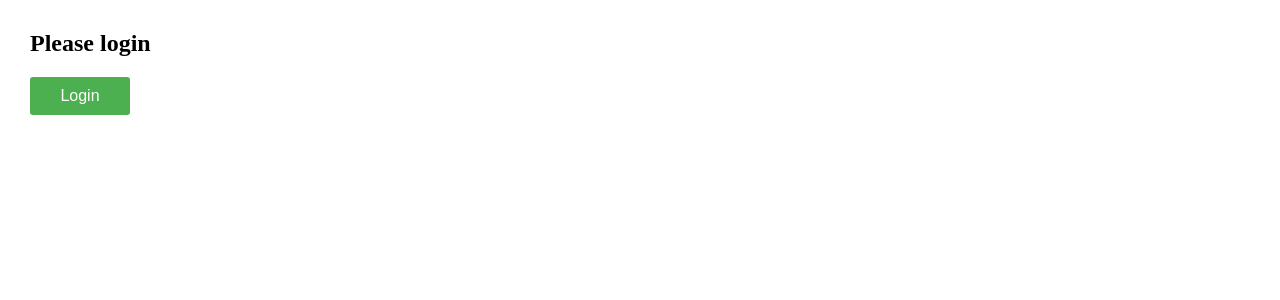
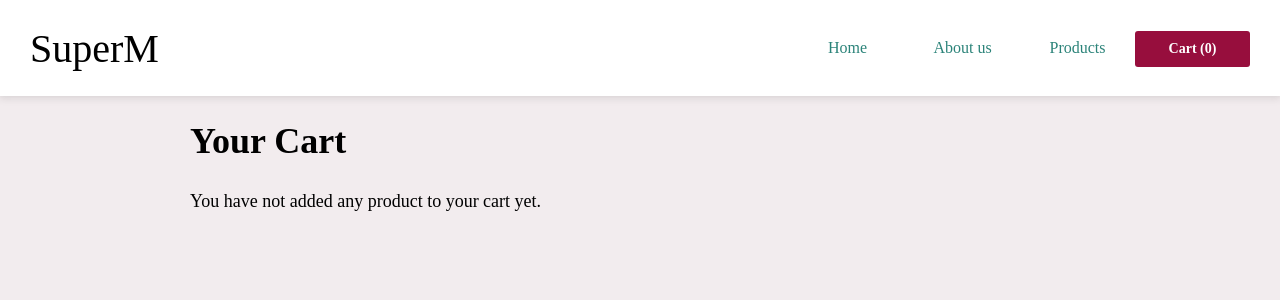
Before and after one commit to RodikYermak/super_m, a React (Create React App) app in the folder super/: page /cart in a window 1280 px wide. Shown: the top 300 px of the page. Built offline with nearby package versions, Linux system fonts and the light colour scheme.

Commit message:
super m shop

```diff
--- a/super/package.json
+++ b/super/package.json
@@ -12,6 +12,7 @@
     "jest": "^27.5.1",
     "react": "^18.2.0",
     "react-dom": "^18.2.0",
+    "react-router-dom": "^6.23.0",
     "react-scripts": "5.0.1",
     "web-vitals": "^2.1.4"
   },
--- /dev/null
+++ b/super/src/About.js
@@ -0,0 +1,23 @@
+export default function About() {
+    return (
+        <div className="about-layout">
+            <div>
+                <h1>About Us</h1>
+                <p>
+                    We started operations in 2020. We guarantee fresh produce.
+                    <br />
+                    Save time by shopping on our app and we'll deliver the products right to your
+                    home. <br />
+                    <em>We use Stripe to process your payment.</em>
+                </p>
+            </div>
+            <img
+                src="https://res.cloudinary.com/dbfn5lnvx/image/upload/q_auto,w_550/v1607770215/react-tutorial/supermarket/about.jpg"
+                height="275"
+                width="183"
+                className="rounded"
+                alt=""
+            />
+        </div>
+    );
+}
--- a/super/src/App.js
+++ b/super/src/App.js
@@ -1,28 +1,25 @@
-import React, { useState } from 'react';
-import StoreFront from './StoreFront';
+import React from 'react';
+import Navbar from './Navbar.js';
+import Home from './Home.js';
+import About from './About.js';
+import Products from './Products.js';
+import Cart from './Cart.js';
+import { BrowserRouter, Routes, Route } from 'react-router-dom';
 
-function App() {
-    const [loggedIn, setLoggedIn] = useState(false);
-
-    if (loggedIn) {
-        return (
-            <>
-                <StoreFront />
-                <button className="btn btn-outline" onClick={() => setLoggedIn(false)}>
-                    Logout
-                </button>
-            </>
-        );
-    } else {
-        return (
-            <>
-                <h2>Please login</h2>
-                <button className="btn btn-primary" onClick={() => setLoggedIn(true)}>
-                    Login
-                </button>
-            </>
-        );
-    }
-}
+const App = () => {
+    return (
+        <BrowserRouter>
+            <Navbar />
+            <div className="container">
+                <Routes>
+                    <Route path="/" element={<Home />}></Route>
+                    <Route path="/about" element={<About />}></Route>
+                    <Route path="/products" element={<Products />}></Route>
+                    <Route path="/cart" element={<Cart />}></Route>
+                </Routes>
+            </div>
+        </BrowserRouter>
+    );
+};
 
 export default App;
--- /dev/null
+++ b/super/src/Cart.js
@@ -0,0 +1,10 @@
+export default function Cart() {
+    return (
+        <div className="cart-layout">
+            <div>
+                <h1>Your Cart</h1>
+                <p>You have not added any product to your cart yet.</p>
+            </div>
+        </div>
+    );
+}
--- /dev/null
+++ b/super/src/Home.js
@@ -0,0 +1,25 @@
+import { Link } from 'react-router-dom';
+
+export default function Home() {
+    return (
+        <div className="home-layout">
+            <div>
+                <h1>Online shopping simplified</h1>
+                <p>
+                    Order your groceries from <em>SuperM</em> with our easy to use app, and get your
+                    products delivered straight to your doorstep.
+                </p>
+                <Link to="/products" className="btn btn-default">
+                    Start shopping
+                </Link>
+            </div>
+            <img
+                src="https://res.cloudinary.com/dbfn5lnvx/image/upload/q_auto,w_700/v1607770215/react-tutorial/supermarket/home.jpg"
+                width="350"
+                height="240"
+                className="rounded home-image"
+                alt=""
+            />
+        </div>
+    );
+}
--- /dev/null
+++ b/super/src/Navbar.js
@@ -0,0 +1,35 @@
+import { NavLink } from 'react-router-dom';
+
+export default function Navbar() {
+    return (
+        <nav className="navbar">
+            <NavLink to="/" className="nav-brand">
+                SuperM
+            </NavLink>
+            <ul>
+                <li className="nav-item">
+                    <NavLink className={({ isActive }) => (isActive ? 'active' : '')} to="/">
+                        Home
+                    </NavLink>
+                </li>
+                <li className="nav-item">
+                    <NavLink className={({ isActive }) => (isActive ? 'active' : '')} to="/about">
+                        About us
+                    </NavLink>
+                </li>
+                <li className="nav-item">
+                    <NavLink
+                        className={({ isActive }) => (isActive ? 'active' : '')}
+                        to="/products">
+                        Products
+                    </NavLink>
+                </li>
+                <li>
+                    <NavLink to="/cart" className="nav-item nav-cart btn btn-accent">
+                        Cart (0)
+                    </NavLink>
+                </li>
+            </ul>
+        </nav>
+    );
+}
--- /dev/null
+++ b/super/src/Products.js
@@ -0,0 +1,8 @@
+export default function Products() {
+    return (
+        <div className="products-layout">
+            <h1>Products</h1>
+            <p>Take a look at our products</p>
+        </div>
+    );
+}
--- a/super/src/index.css
+++ b/super/src/index.css
@@ -1,103 +1,467 @@
 :root {
-    --primary: #4caf50;
-    --secondary: #ffc107;
-    --light-gray: #dadce0;
-    --dark: #222;
+    --white: #fff;
+    --black: #000;
+
+    /* Primary colors*/
+    --primary-1: #2b8379;
+    --primary-2: #19a596;
+    --primary-3: #7fd1c7;
+    --primary-4: #7fd1c7;
+    --primary-5: #d0f3ef;
+
+    /* Neutral colors */
+    --neutral-1: #2c2c2c;
+    --neutral-2: #434343;
+    --neutral-3: #94868b;
+    --neutral-4: #d9cfd3;
+    --neutral-5: #f2ecee;
+
+    /* Accent-blue colors */
+    --accent-1: #970e3d;
+    --accent-2: #c43464;
+    --accent-3: #de7699;
+    --accent-4: #e6c3ce;
+    --accent-5: #fff2f7;
 }
 
 body {
-    margin: 30px;
+    background-color: var(--neutral-5);
+    margin: 0;
 }
 
-.btn {
-    padding: 10px 20px;
-    cursor: pointer;
-    min-width: 100px;
-    border: 0;
-    border-radius: 3px;
-    font-size: 16px;
-    color: white;
-    transition: opacity 180ms ease-out, transform 180ms ease-out;
-}
-.btn:hover {
-    opacity: 0.8;
-}
-.btn:active {
-    transform: translate(1px, 1px);
-}
-.btn-primary {
-    background-color: var(--primary);
-}
-.btn-outline {
-    border: 1px solid var(--dark);
-    color: var(--dark);
+h1 {
+    font-size: 36px;
+    font-weight: 600;
 }
 
-.store-front {
-    display: grid;
-    grid-gap: 30px;
-    grid-template-columns: 1fr 1fr;
+h2 {
+    font-size: 28px;
+    font-weight: 500;
+}
+
+h3 {
+    font-size: 24px;
+    font-weight: normal;
+}
+
+p {
+    line-height: 30px;
+    font-size: 18px;
+}
+
+a {
+    color: var(--primary-2);
+    font-weight: bold;
+    text-decoration: none;
+}
+a:hover {
+    text-decoration: underline;
+}
+
+.rounded {
+    border-radius: 30px;
+}
+
+.container {
+    max-width: 900px;
+    margin: 0 auto;
+    padding: 0 20px;
+}
+
+/* BUTTONS */
+.btn {
+    border-radius: 3px;
+    display: inline-block;
+    cursor: pointer;
+    font-size: 14px;
+    font-weight: 600;
+    padding: 13px 40px;
+    border: 0;
+    transition: background-color 200ms, color 200ms;
+}
+
+.btn-default {
+    color: var(--white);
+    background-color: var(--primary-1);
+}
+
+.btn-default:hover,
+.btn-outline:hover {
+    color: var(--white);
+    background-color: var(--primary-2);
+    text-decoration: none;
+}
+
+.btn-default:active,
+.btn-outline:active {
+    color: var(--primary-1);
+    background-color: var(--primary-4);
+}
+
+.btn-default[disabled],
+.btn-outline[disabled] {
+    color: var(--primary-4);
+    background-color: var(--primary-5);
+    cursor: default;
+}
+
+.btn-accent {
+    color: var(--white);
+    background-color: var(--accent-1);
+}
+
+.btn-accent:hover {
+    color: var(--white);
+    background-color: var(--accent-2);
+    text-decoration: none;
+}
+
+.btn-accent:active {
+    color: var(--accent-1);
+    background-color: var(--accent-4);
+}
+
+.btn-accent[disabled] {
+    color: var(--accent-4);
+    background-color: var(--accent-5);
+    cursor: default;
+}
+
+.btn-outline {
+    color: var(--primary-1);
+    background-color: var(--primary-4);
+    border: var(--primary-1) 2px solid;
+    box-shadow: 1px 1px 7px #c4c4c4;
+    padding: 8px 25px;
+    border-radius: 10px;
+}
+
+/* FORMS */
+.form h2 {
+    font-size: 24px;
+    font-weight: 400;
+}
+
+.form h3 {
+    font-size: 20px;
+    font-weight: 300;
+    margin-bottom: 15px;
+}
+
+.form-section {
+    border-bottom: var(--neutral-4) solid 1px;
     margin-bottom: 20px;
 }
 
+.input-required {
+    color: var(--primary-2);
+    text-decoration: none;
+    font-weight: bold;
+    padding: 0 1px;
+}
+
+.label {
+    display: block;
+    font-weight: 500;
+}
+
+.input {
+    font-size: 16px;
+    margin-top: 1em;
+    margin-bottom: 1.5em;
+    padding: 0.75em 0.5em;
+    min-width: 200px;
+    border: none;
+    border-left: 7px solid var(--neutral-4);
+    transition: border-left-color 160ms;
+    background-color: white;
+}
+
+::placeholder {
+    color: var(--neutral-4);
+}
+
+input:focus {
+    outline: none;
+    border-left: 7px solid var(--primary-1);
+}
+
+/* NAVBAR */
+.navbar {
+    background-color: white;
+    padding: 10px;
+    box-shadow: 0px 3px 7px 1px rgba(0, 0, 0, 0.07), 0px -3px 7px 1px rgba(0, 0, 0, 0.07);
+    display: flex;
+    align-items: center;
+    justify-content: space-between;
+}
+
+.nav-brand {
+    font-size: 40px;
+    font-weight: 450;
+    text-decoration: none;
+    padding-left: 20px;
+    color: initial;
+}
+.nav-brand:hover {
+    text-decoration: none;
+}
+.nav-brand:active {
+    color: var(--primary-1);
+}
+
+.navbar ul {
+    list-style-type: none;
+    overflow: hidden;
+    padding-right: 20px;
+    text-align: center;
+}
+
+.navbar li {
+    display: inline-block;
+}
+
+.nav-item a {
+    text-decoration: none;
+    font-weight: normal;
+    color: var(--primary-1);
+    display: inline-block;
+    text-align: center;
+    padding: 13px 20px;
+    min-width: 75px;
+}
+
+.nav-item:hover a {
+    text-decoration: none;
+    color: var(--primary-2);
+}
+
+.nav-item a.active {
+    font-weight: bold;
+}
+
+.nav-cart {
+    width: 65px;
+    text-align: center;
+    padding: 10px 25px;
+}
+
+/* TABS */
+.tabs {
+    margin: 0 0 40px 0;
+    border-bottom: var(--neutral-4) solid 1px;
+}
+
+.tabs ul {
+    list-style-type: none;
+    margin: 0;
+    padding: 0;
+    padding-bottom: 10px;
+}
+
+.tabs li {
+    display: inline-block;
+}
+
+.tabs a {
+    text-decoration: none;
+    padding-bottom: 10px;
+    color: var(--black);
+    padding-left: 15px;
+    padding-right: 15px;
+}
+.tabs .tab-active {
+    border-bottom: 7px solid var(--primary-1);
+}
+
+/* Pages */
+.home-layout {
+    display: grid;
+    grid-template-columns: 1fr auto;
+    place-items: center;
+    grid-gap: 20px;
+    padding-top: 40px;
+    padding-bottom: 40px;
+}
+
+.about-layout {
+    display: grid;
+    grid-template-columns: 1fr auto;
+    grid-gap: 20px;
+    padding-top: 40px;
+    padding-bottom: 40px;
+}
+
+.products-layout {
+    padding-top: 40px;
+    padding-bottom: 40px;
+}
+
+.product-details-layout {
+    padding-top: 40px;
+    padding-bottom: 40px;
+    display: grid;
+    grid-template-columns: auto 1fr;
+    grid-gap: 40px;
+}
+
+/* Products */
+.products-grid {
+    display: grid;
+    grid-template-columns: 1fr 1fr;
+    grid-gap: 25px;
+}
+
 .product {
-    background-color: #ececec;
-    border-radius: 4px;
+    background-color: white;
+    padding: 15px 20px;
+    border-radius: 25px;
     display: grid;
     grid-template-columns: auto 1fr auto;
-    align-items: center;
-}
-.product img {
-    padding: 10px 20px 10px 10px;
 }
 
-.product-info h2 {
-    margin-top: 10px;
-    margin-bottom: 0;
-    font-size: 20px;
-    font-weight: normal;
+.product-info {
+    padding-left: 25px;
 }
-.product-count {
+
+.product-checkout {
+    display: grid;
+    grid-template-rows: 1fr auto;
+    justify-items: end;
+}
+
+.product-delete {
+    background-color: white;
+    padding: 5px 10px;
+    color: var(--accent-1);
+    border-color: var(--accent-2);
+    font-size: 14px;
+}
+
+.product-image-container {
+    position: relative;
+}
+
+.product-quantity-container {
+    position: absolute;
+    top: 8px;
+    right: -15px;
+    background-color: white;
+    border-radius: 50%;
+    padding: 5px;
+}
+
+.product-quantity {
+    background-color: var(--primary-1);
+    color: white;
+    border-radius: 50%;
+    font-size: 14px;
+    width: 23px;
+    height: 23px;
+    display: grid;
+    place-items: center;
+}
+
+.product-image {
+    background-color: var(--neutral-5);
+    padding: 10px;
+    border-radius: 20px;
+    transition: transform 180ms ease-out;
+}
+.product:nth-child(2n):hover .product-image {
+    transform: scale(1.01) rotateZ(2deg);
+}
+.product:nth-child(2n + 1):hover .product-image {
+    transform: scale(1.01) rotateZ(-2deg);
+}
+
+.product h3,
+.product p {
     margin: 0;
-    font-weight: normal;
-    font-size: 16px;
 }
-.product-info p {
-    font-size: 14px;
-    margin-top: 10px;
+
+/* product details page */
+.product-details-image {
+    background-color: white;
+    padding: 10px;
+    border-radius: 20px;
 }
-.product-buttons {
-    align-self: stretch;
-    display: flex;
-    flex-direction: column;
-    justify-content: space-between;
+
+.table {
+    width: 100%;
+    border-collapse: collapse;
+}
+
+.table thead {
+    background-color: var(--primary-1);
+    color: white;
+    border: 1px solid white;
+    border-top: 0;
+}
+.table.table-cart thead {
+    background-color: var(--accent-1);
+}
+.table th {
+    padding: 15px;
+}
+.table td {
+    padding: 10px;
+}
+
+.table tbody {
+    font-size: 18px;
+    border: 1px solid white;
+}
+
+.table-cart {
     text-align: center;
 }
-.product-sub,
-.product-add {
-    box-shadow: none;
-    border: 0;
-    transition: opacity 180ms ease-out;
-    padding: 5px;
-    font-size: 16px;
-    width: 28px;
-    height: 28px;
-    cursor: pointer;
-}
-.product-sub {
-    border-radius: 0 3px 0 0;
-    background-color: var(--secondary);
-}
-.product-add {
-    background-color: var(--primary);
-    color: white;
-    border-radius: 0 0 3px 0;
-}
-.product-buttons button:disabled {
-    opacity: 0.5;
-    cursor: default;
+.table-cart tbody td:first-child {
+    display: flex;
+    align-items: center;
+    gap: 15px;
+    padding-left: 20px;
 }
 
+.table-nutrition tbody td:last-child {
+    text-align: center;
+}
+
+.table tbody tr:nth-child(2n) {
+    background-color: white;
+}
+
+.table tbody tr:nth-child(2n + 1) {
+    background-color: var(--neutral-5);
+}
+
+.th-product {
+    text-align: left;
+    padding-left: 25px;
+}
+
+.cart-highlight {
+    background-color: var(--accent-1);
+    color: white;
+}
+
+.pay-form {
+    padding-top: 30px;
+}
+
+@media (max-width: 700px) {
+    .home-layout,
+    .about-layout,
+    .products-grid,
+    .product-details-layout {
+        grid-template-columns: 1fr;
+    }
+    .home-image {
+        order: -1;
+    }
+}
+
+/* Loader */
 .spinner {
     animation: rotator 1.4s linear infinite;
 }
```
Also changed, not shown: 1 other file (tests, documents, lock files or other folders).
